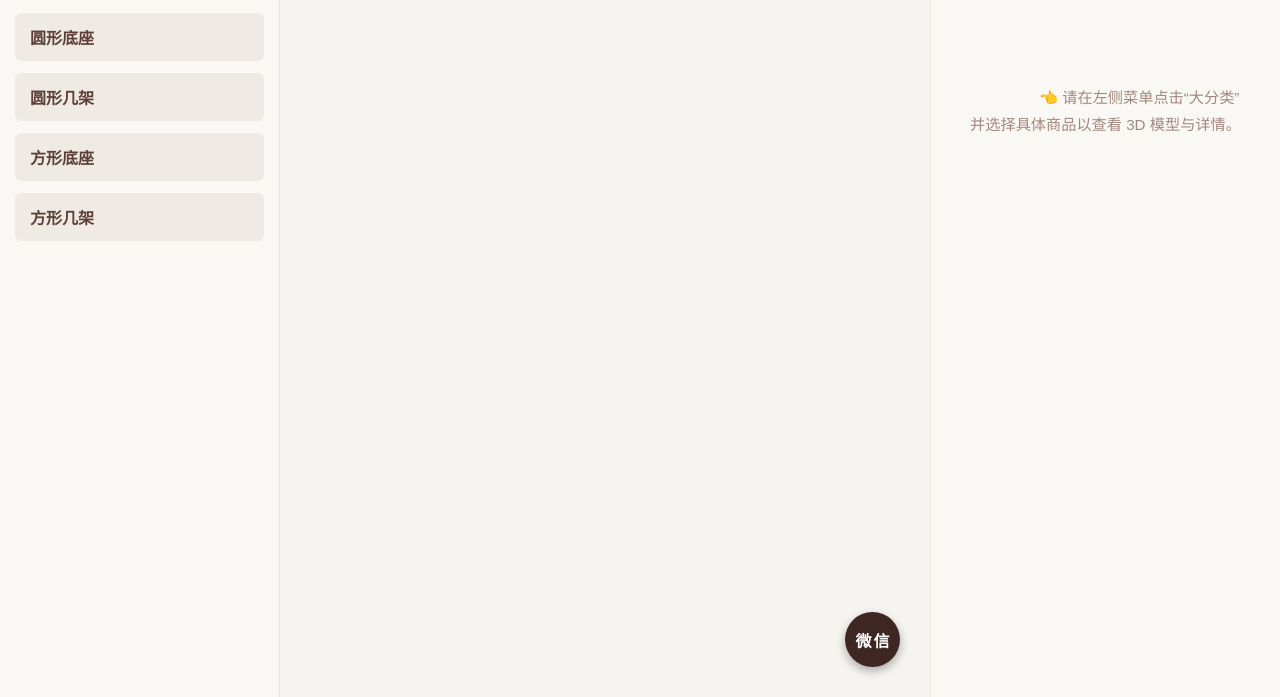
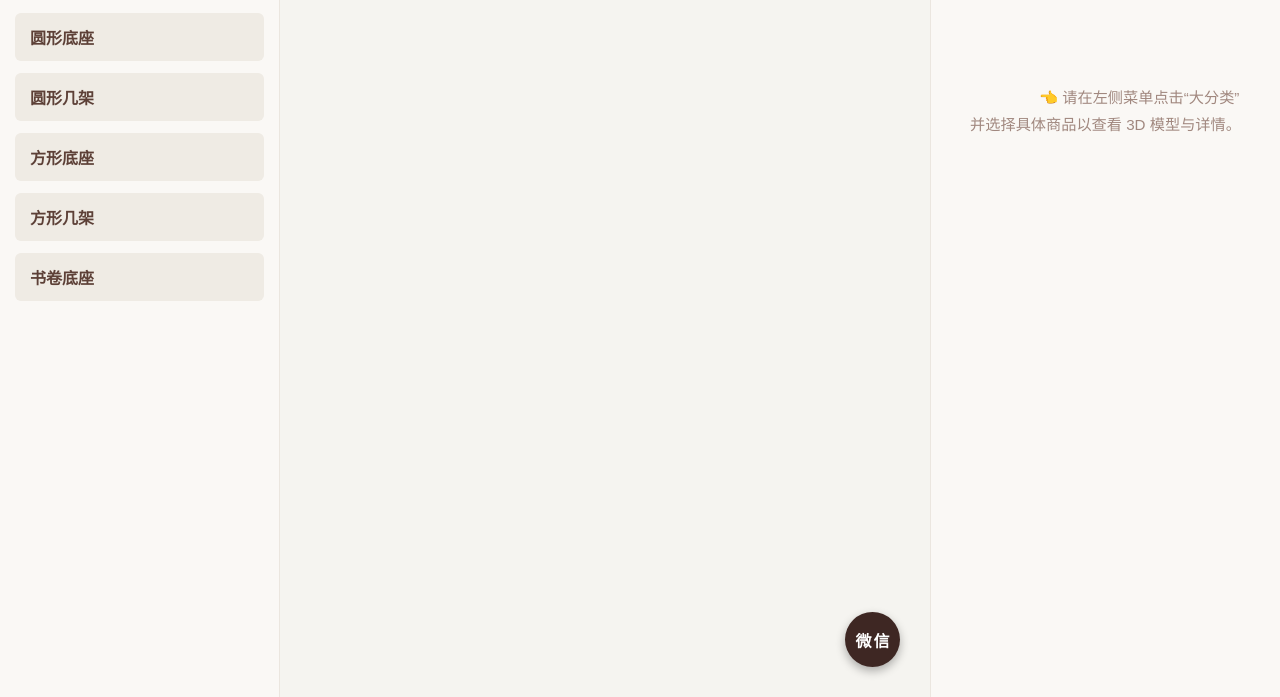
Before and after one commit to kexiang335-ship-it/Redwood-Craft-3D, a plain HTML site: page index.html in a window 1280 px wide. Shown: the part 103-800 px from the top of the page. Drawn offline with Linux system fonts and the light colour scheme; some packages are replaced by stand-ins of ours; a script that the page names is missing.

Commit message:
Update product list and add new category
Removed comment about the latest added product and added a new category with its items.

```diff
--- a/index.html
+++ b/index.html
@@ -132,7 +132,14 @@
                 categoryFolder: "fangxing_jijia",
                 categoryName: "方形几架",
                 items: [
-                    { folder: "heizhimu_huali_414", name: "雅韵黑枝木·花梨正方几 (414款)" } // 最新添加的商品
+                    { folder: "heizhimu_huali_414", name: "雅韵黑枝木·花梨正方几 (414款)" }
+                ]
+            },
+            {
+                categoryFolder: "shujuan_dizuo", // 新增的大类目录
+                categoryName: "书卷底座",        // 新增的大类名称
+                items: [
+                    { folder: "shujuan_410", name: "翰墨流香·多材质书卷雅座 (410系列)" } // 新商品
                 ]
             }
         ];
```
